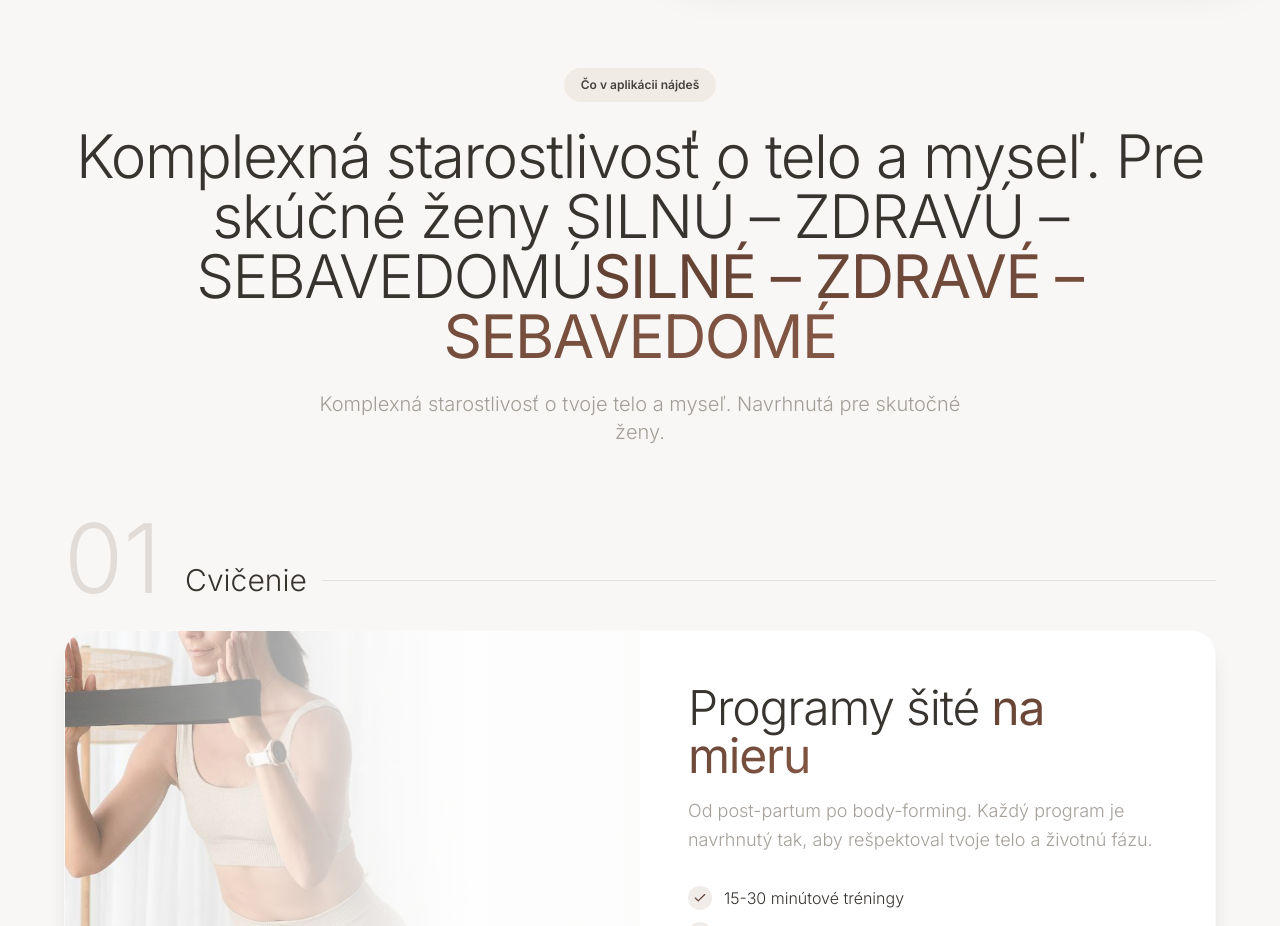
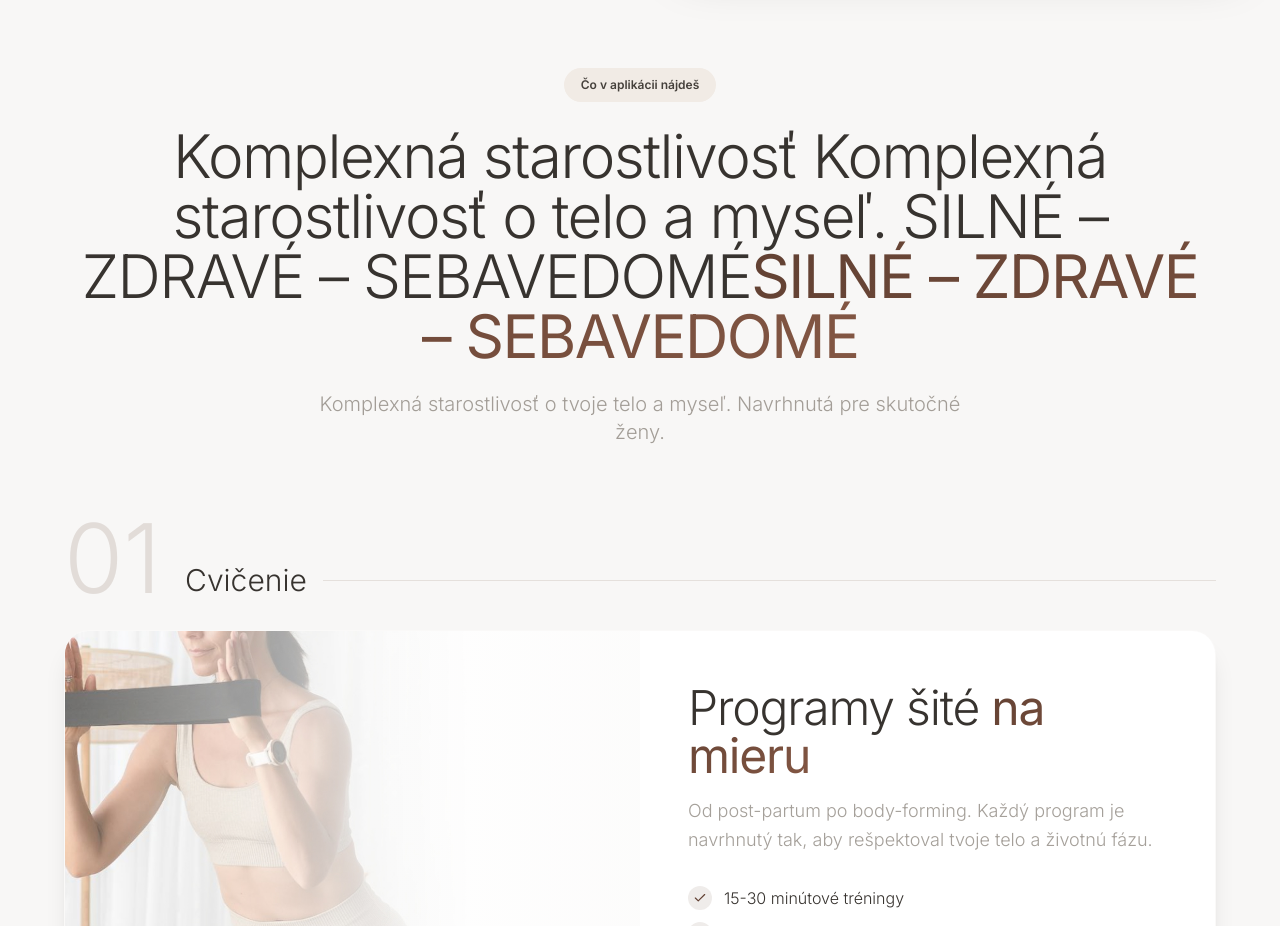
Before and after one commit to NeoMeOfficial/neome_web, a React (Vite) app: page /o-aplikacii in a window 1280 px wide. Shown: the part 940-1866 px from the top of the page. Built offline with nearby package versions, Linux system fonts and the light colour scheme; no server answers; the database is empty; the HTML template or start-up script is replaced by a standard one.

Commit message:
Visual edit in Lovable
Edited UI in Lovable

```diff
--- a/src/components/AppOverview.tsx
+++ b/src/components/AppOverview.tsx
@@ -109,9 +109,9 @@ export const AppOverview = () => {
             Čo v aplikácii nájdeš
           </Badge>
           <h2 className="text-4xl md:text-6xl font-light mb-6">Komplexná starostlivosť
-o telo a myseľ. Pre skúčné ženy
+Komplexná starostlivosť o telo a myseľ.
 
-SILNÚ – ZDRAVÚ – SEBAVEDOMÚ<span className="gradient-text font-normal">SILNÉ – ZDRAVÉ – SEBAVEDOMÉ</span>
+SILNÉ – ZDRAVÉ – SEBAVEDOMÉ<span className="gradient-text font-normal">SILNÉ – ZDRAVÉ – SEBAVEDOMÉ</span>
           </h2>
           <p className="text-xl text-muted-foreground max-w-2xl mx-auto">Komplexná starostlivosť o tvoje telo a myseľ.
 Navrhnutá pre skutočné ženy.
```
